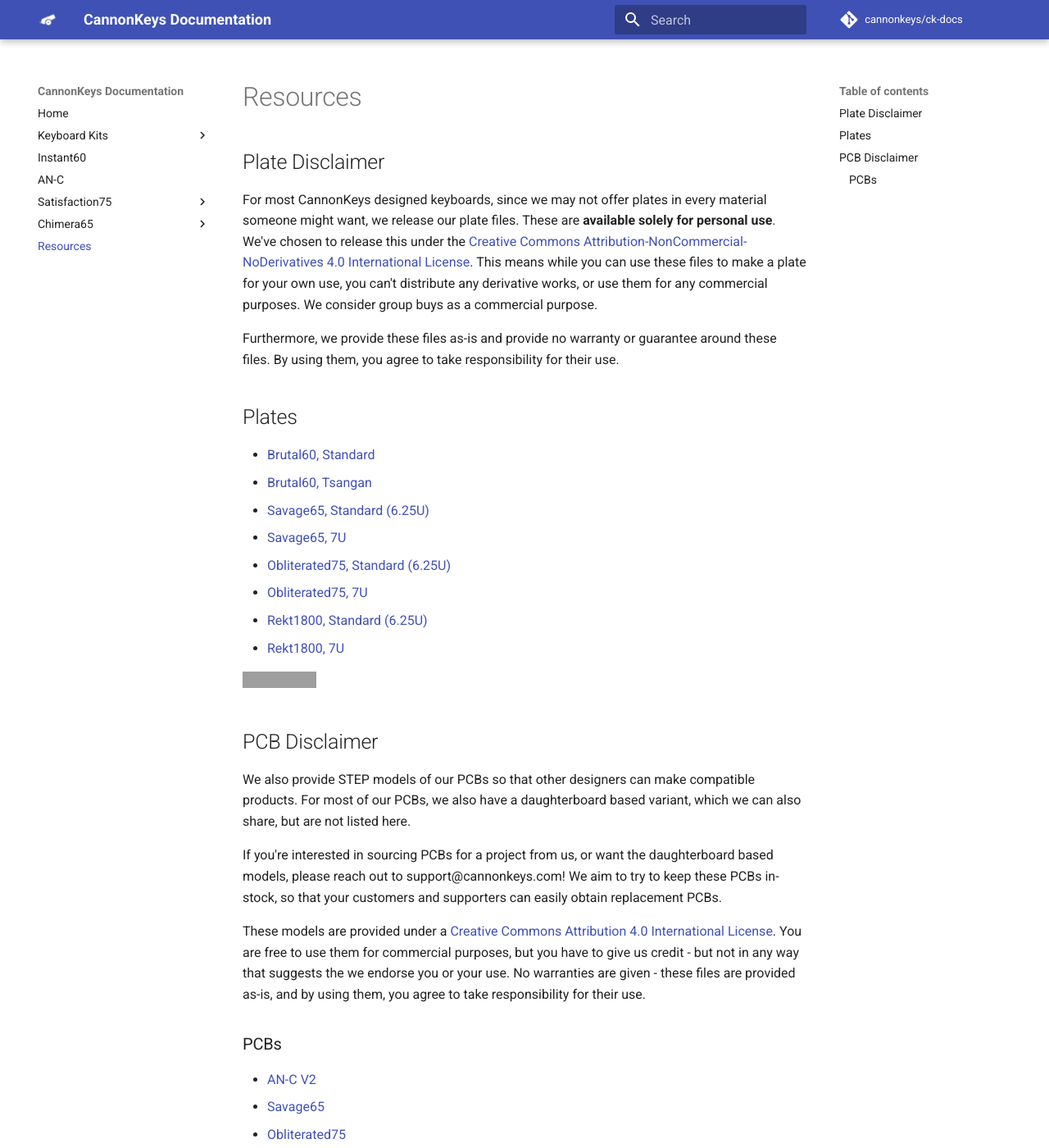
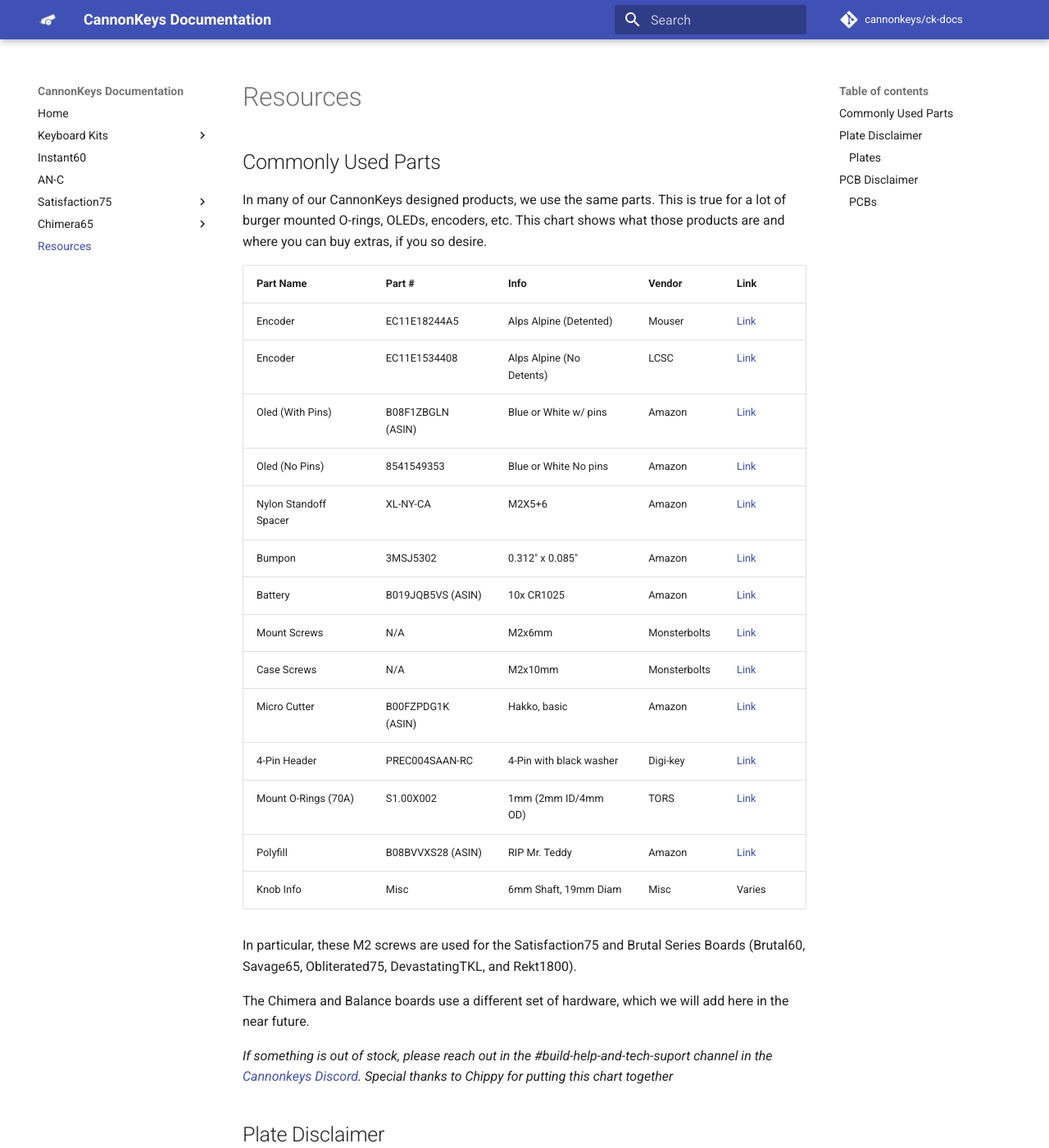
Before and after one commit to cannonkeys/ck-docs, an MkDocs documentation site: the page built from docs/resources.md, in a window 1280 px wide and 1400 px high. Shown: the whole window at 82% size. Built offline with MkDocs 1.6.1 and Material for MkDocs 9.7.7, drawn with Linux system fonts in a browser that asks for light colours; comment, search, counter and statistics services are not loaded; grey boxes are pictures that could not be loaded.

Commit message:
Add chippy chart to resources (#14)
* Add chippy chart to resources

* Remove old chippy chart

* Make formatting more consistent

```diff
--- a/docs/resources.md
+++ b/docs/resources.md
@@ -1,11 +1,38 @@
 # Resources
+
+## Commonly Used Parts
+In many of our CannonKeys designed products, we use the same parts. This is true for a lot of burger mounted O-rings, OLEDs, encoders, etc. This chart shows what those products are and where you can buy extras, if you so desire.
+
+| Part Name |   Part #        | Info       | Vendor       | Link   |
+|---------------------------------------------------------------------------------------------------|-------------------|--------------------------|--------------|--------|
+| Encoder | EC11E18244A5 | Alps Alpine (Detented)| Mouser   | [Link](https://www.mouser.com/ProductDetail/alps-alpine/ec11e18244a5/?qs=seHrhfPpLDydI9KuruJHhA==&countrycode=US&currencycode=USD)   |
+| Encoder | EC11E1534408 | Alps Alpine (No Detents) | LCSC  | [Link](https://lcsc.com/product-detail/Coded-Rotary-Switches_ALPS-Electric-EC11E1534408_C278348.html)   |
+| Oled (With Pins) | B08F1ZBGLN (ASIN) | Blue or White w/ pins| Amazon  | [Link](https://www.amazon.com/MELIFE-Display-SSD1306-3-3V-5V-Arduino/dp/B08F1ZBGLN/ref=mp_s_a_1_13?dchild=1&keywords=almacen%2boled%2b128%2b32%2bwhite&qid=1603905472&sr=8-13&th=1)   |
+| Oled (No Pins) | 8541549353 | Blue or White No pins | Amazon| [Link](https://www.amazon.com/gp/product/B079BN2J8V/ref=ppx_yo_dt_b_asin_title_o01_s00?ie=UTF8&psc=1)   |
+| Nylon Standoff Spacer | XL-NY-CA | M2X5+6   | Amazon      | [Link](https://www.amazon.com/gp/product/B07GCXFVB1/ref=ppx_yo_dt_b_asin_title_o02_s00?ie=UTF8&th=1)   |
+| Bumpon | 3MSJ5302 | 0.312" x 0.085" | Amazon               | [Link](https://www.amazon.com/gp/product/B01ACPT2LU/ref=ppx_yo_dt_b_asin_title_o04_s00?ie=UTF8&psc=1)   |
+| Battery | B019JQB5VS (ASIN) | 10x CR1025   | Amazon       | [Link](https://www.amazon.com/gp/product/B019JQB5VS/ref=ppx_yo_dt_b_asin_title_o05_s00?ie=UTF8&psc=1)   |
+| Mount Screws    | N/A           | M2x6mm   | Monsterbolts | [Link](https://monsterbolts.com/products/m2-socket-head-cap-screws-class-12-9-alloy-steel-w-black-oxide?variant=31159205724243)   |
+| Case Screws    | N/A            | M2x10mm  | Monsterbolts | [Link](https://monsterbolts.com/products/m2-socket-head-cap-screws-class-12-9-alloy-steel-w-black-oxide?variant=31159205855315)   |
+| Micro Cutter | B00FZPDG1K (ASIN) | Hakko, basic| Amazon   | [Link](https://www.amazon.com/Hakko-CHP-170-Micro-Cutter/dp/B00FZPDG1K/ref=sr_1_2?dchild=1&keywords=flush%2bcutter&qid=1603914013&s=hi&sr=1-2&th=1)   |
+| 4-Pin Header| PREC004SAAN-RC|4-Pin with black washer| Digi-key| [Link](https://www.digikey.com/en/products/detail/sullins-connector-solutions/PREC004SAAN-RC/2774850?s=N4IgjCBcoLQdIDGUAuAnArgUwDQgPZQDaIAzAKwgC6AvjXgEzEgAKASgKIDCADDwCwBlAILCAcjDZdqNIA) |
+| Mount O-Rings (70A)| S1.00X002| 1mm (2mm ID/4mm OD)| TORS| [Link](https://www.theoringstore.com/store/index.php?main_page=product_info&cPath=368_686_687&products_id=39516)   |
+| Polyfill | B08BVVXS28 (ASIN) | RIP Mr. Teddy | Amazon | [Link](https://www.amazon.com/Mr-Polyester-Stuffing-Filling-Stuffed/dp/B08BVVXS28/ref=sr_1_2?dchild=1&keywords=stuffing&qid=1609961000&sr=8-2) |
+| Knob Info | Misc | 6mm Shaft, 19mm Diam | Misc | Varies |
+
+In particular, these M2 screws are used for the Satisfaction75 and Brutal Series Boards (Brutal60, Savage65, Obliterated75, DevastatingTKL, and Rekt1800).
+
+The Chimera and Balance boards use a different set of hardware, which we will add here in the near future.
+
+*If something is out of stock, please reach out in the #build-help-and-tech-suport channel in the [Cannonkeys Discord](https://discord.com/invite/Jm3sN7N6SN). Special thanks to Chippy for putting this chart together*
+
 
 ## Plate Disclaimer
 For most CannonKeys designed keyboards, since we may not offer plates in every material someone might want, we release our plate files. These are **available solely for personal use**. We've chosen to release this under the [Creative Commons Attribution-NonCommercial-NoDerivatives 4.0 International License](https://creativecommons.org/licenses/by-nc-nd/4.0/). This means while you can use these files to make a plate for your own use, you can't distribute any derivative works, or use them for any commercial purposes. We consider group buys as a commercial purpose.
 
 Furthermore, we provide these files as-is and provide no warranty or guarantee around these files. By using them, you agree to take responsibility for their use.
 
-## Plates
+### Plates
  * [Brutal60, Standard](assets/plates/brutal60_standard.dxf)
  * [Brutal60, Tsangan](assets/plates/brutal60_tsangan.dxf)
  * [Savage65, Standard (6.25U)](assets/plates/savage65_standard.dxf)
```
Also changed, not shown: docs/cannonkeys_parts.md (deleted, +0 -22 lines).
